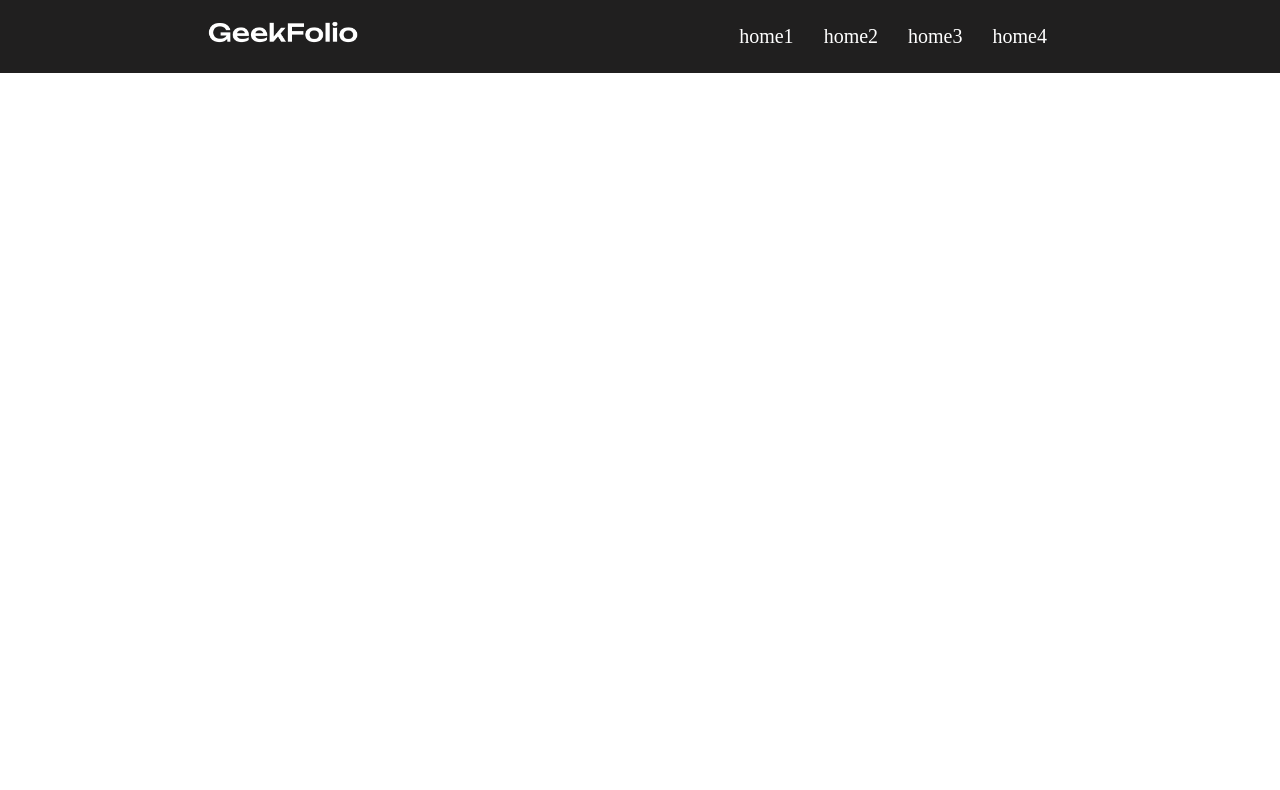
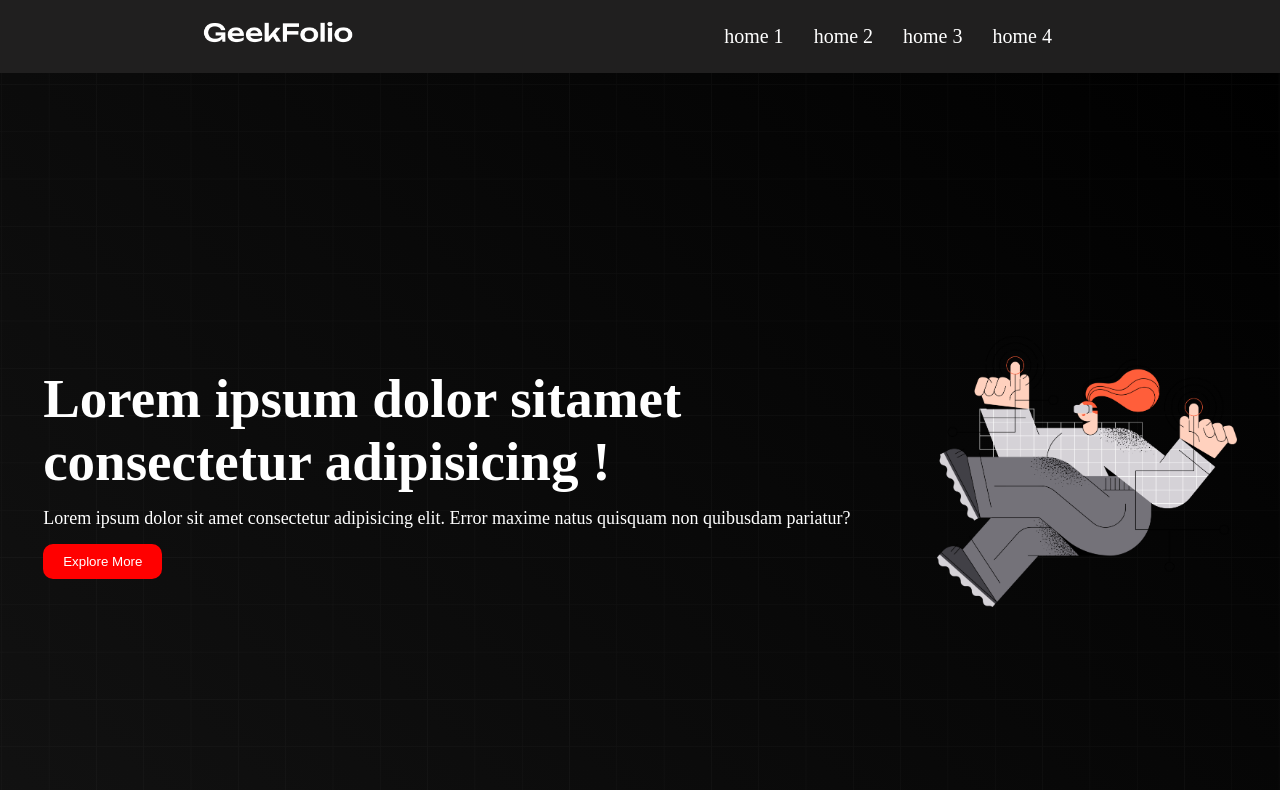
Before and after one commit to JibonMallick/Conceptual1_html_css, a plain HTML site: page index.html in a window 1280 px wide. Drawn offline with Linux system fonts and the light colour scheme.

Commit message:
add second page

```diff
--- a/index.html
+++ b/index.html
@@ -7,6 +7,8 @@
     <link rel="stylesheet" href="style.css">
 </head>
 <body>
+
+    <!-----This is first section-->
     <header>
         <div>
             <div class="menu-container">
@@ -14,16 +16,36 @@
                     <img class="logo_photo" src="./logo/logo-light.png" alt="">
                 </div>
                 <div class="menu">
-                    <li class="li">home1</li>
-                    <li class="li">home2</li>
-                    <li class="li">home3</li>
-                    <li class="li">home4</li>
+                    <li class="li">home 1</li>
+                    <li class="li">home 2</li>
+                    <li class="li">home 3</li>
+                    <li class="li">home 4</li>
 
                 </div>
             </div>
         </div>
     </header>
-    <menu></menu>
+    <!-----This is first section-->
+    <menu>
+        <!-----This is second section-->
+        <section>
+            <div class="banner_container">
+                <div class="banner-text">
+                    <h1 class="title">
+                        Lorem ipsum dolor sitamet <br>consectetur adipisicing !
+                    </h1>
+                    <p class="des">Lorem ipsum dolor sit amet consectetur adipisicing elit. Error maxime natus quisquam non quibusdam pariatur?</p>
+                    <button class="btn">Explore More</button>
+
+                </div>
+                <div class="banner-photo">
+                    <img class="banner-img" src="./images/banner.png" alt="">
+                </div>
+
+            </div>
+        </section>
+
+    </menu>
     <footer></footer>
 </body>
 </html>
--- a/style.css
+++ b/style.css
@@ -27,3 +27,37 @@
 .li:hover{
     color: red;
 }
+.banner-img{
+    width: 300px;
+}
+.banner_container{
+    display: flex;
+    justify-content: space-around;
+    height: 100vh;
+    align-items: center;
+    /*border: 2px solid gray;*/
+    background-image: url(./images/background.png),
+    linear-gradient(45deg,#121212,#000);
+    color: white;
+    justify-content: space-around;
+    background-position: center;
+    background-size: cover;
+    background-repeat: no-repeat;
+}
+.title{
+    font-size: 55px;
+    font-weight: bold;
+}
+.des{
+    font-size: 18px;
+    margin-top: 15px;
+    margin-bottom: 15px;
+}
+.btn{
+    padding: 10px 20px;
+    background-color: red;
+    border-radius: 10px;
+    color: white;
+    border: none;
+
+}
```
